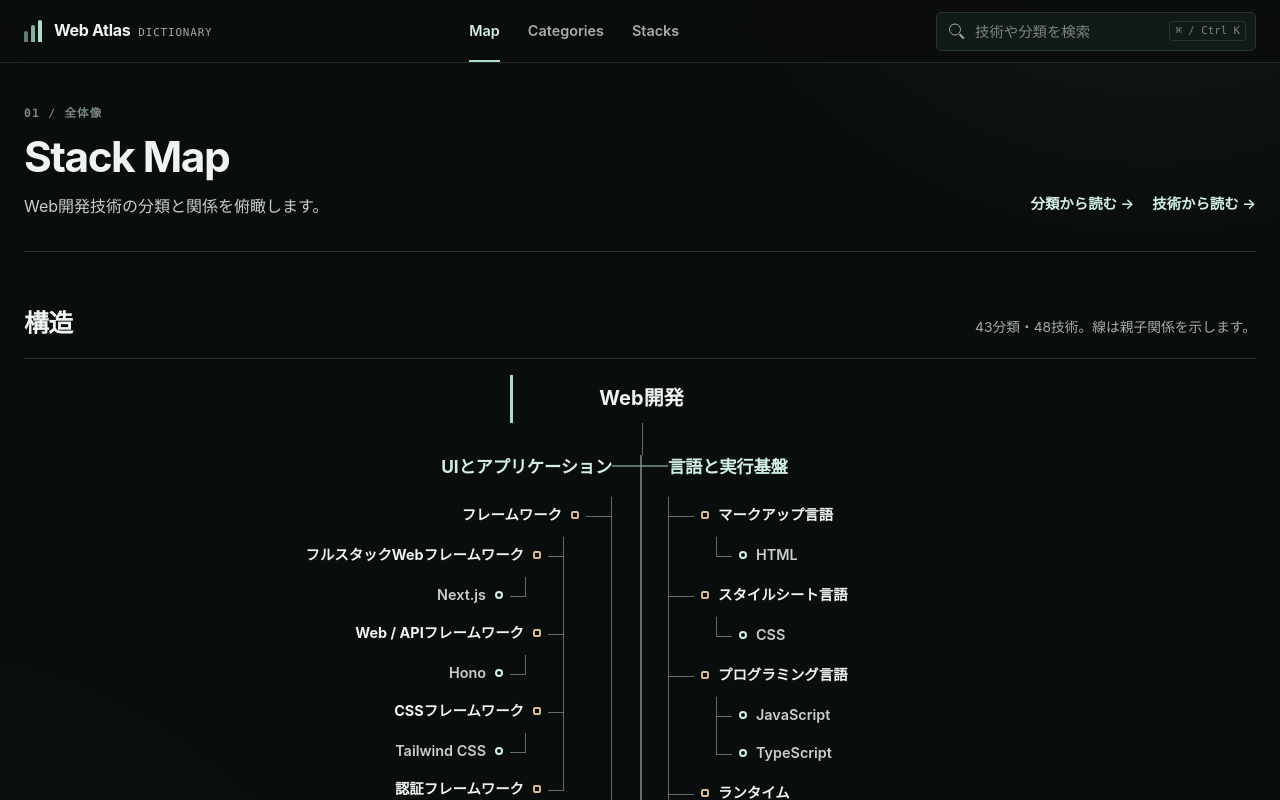
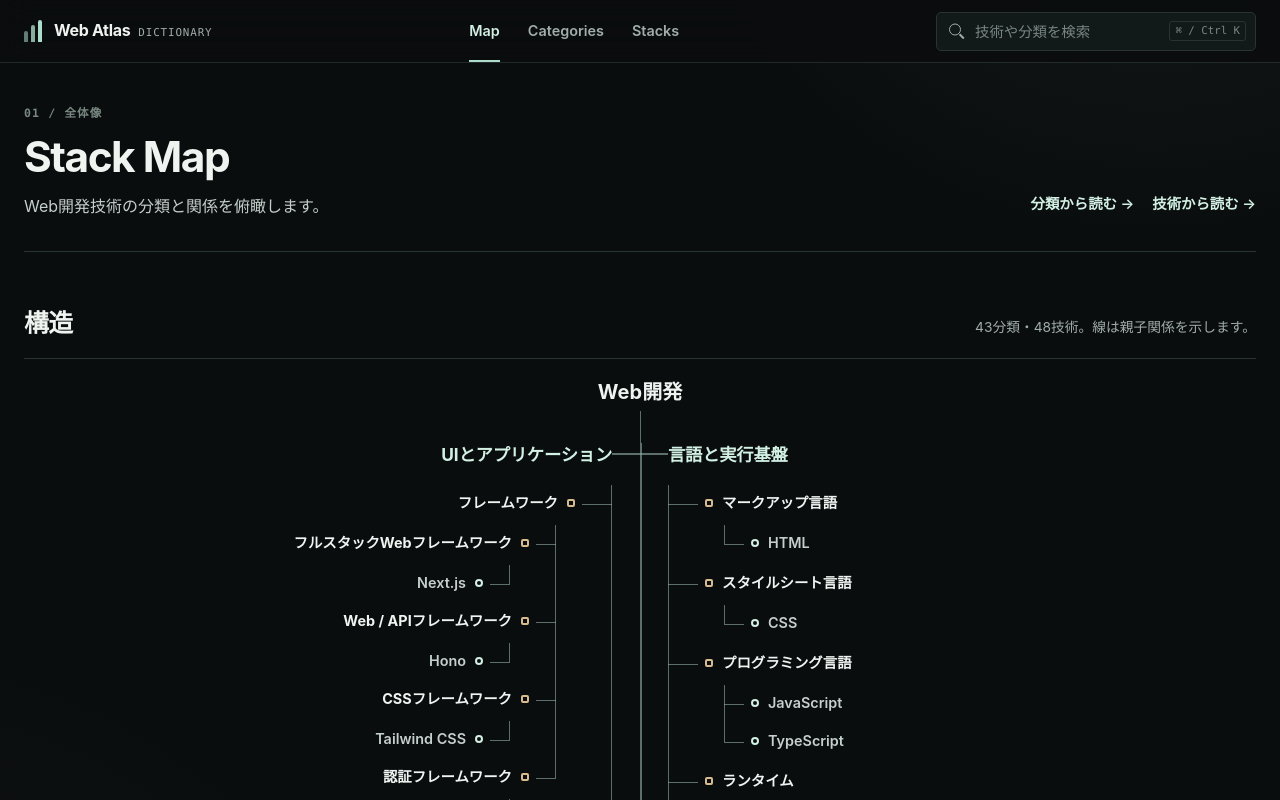
Before and after one commit to Lye-0/web-atlas, a React (Vite) app: page /dictionary/map in a window 1280 px wide. Shown: the top 800 px of the page. Built offline with nearby package versions, Linux system fonts and the light colour scheme.

Commit message:
fix: Map Rootの接続と階層余白を調整する

```diff
--- a/src/styles.css
+++ b/src/styles.css
@@ -473,9 +473,9 @@ summary:focus-visible {
 
 .stack-map {
   --map-group-gap: 34px;
-  --map-group-indent: 26px;
-  --map-category-indent: 22px;
-  --map-branch-indent: 16px;
+  --map-group-indent: 30px;
+  --map-category-indent: 26px;
+  --map-branch-indent: 20px;
   padding-top: 16px;
 }
 
@@ -485,8 +485,7 @@ summary:focus-visible {
   width: min(100%, 260px);
   min-width: 0;
   margin: 0 auto;
-  padding: 10px 18px;
-  border-left: 3px solid var(--accent);
+  padding: 4px 18px;
   text-align: center;
 }
 
```
Also changed, not shown: 1 other file (tests, documents, lock files or other folders).
